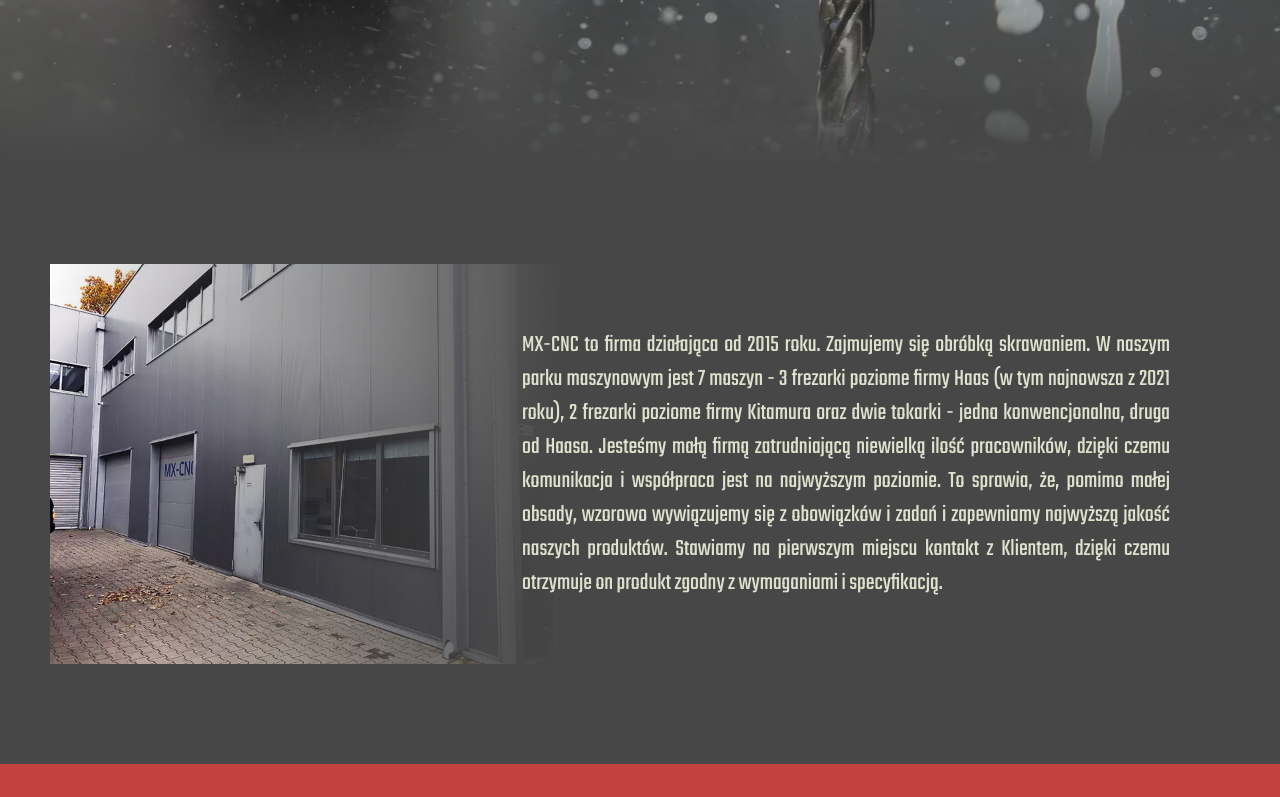
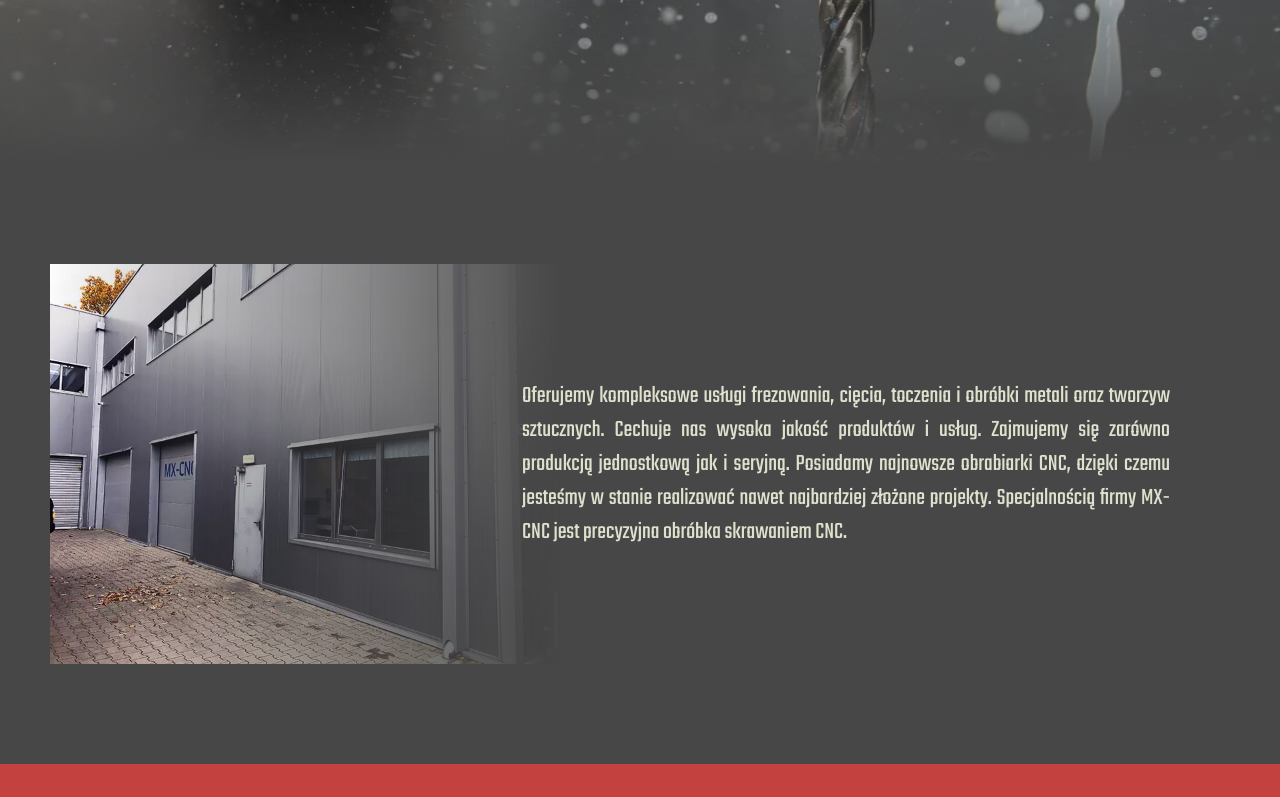
Before and after one commit to tpawelec/mxcnc, a plain HTML site: page o-nas.html in a window 1280 px wide. Shown: the part 536-1333 px from the top of the page. Drawn offline with Linux system fonts and the light colour scheme.

Commit message:
changed -about us- paragraph

```diff
--- a/o-nas.html
+++ b/o-nas.html
@@ -67,9 +67,8 @@
         </div>
         <div class="about__text">
             <p>
-                MX-CNC to firma działająca od 2015 roku. Zajmujemy się obróbką skrawaniem. W naszym parku maszynowym jest 7 maszyn - 3 frezarki poziome firmy Haas (w tym najnowsza z 2021 roku), 2 frezarki poziome firmy Kitamura oraz dwie tokarki - jedna konwencjonalna,
-                druga od Haasa. Jesteśmy małą firmą zatrudniającą niewielką ilość pracowników, dzięki czemu komunikacja i współpraca jest na najwyższym poziomie. To sprawia, że, pomimo małej obsady, wzorowo wywiązujemy się z obowiązków i zadań i zapewniamy
-                najwyższą jakość naszych produktów. Stawiamy na pierwszym miejscu kontakt z Klientem, dzięki czemu otrzymuje on produkt zgodny z wymaganiami i specyfikacją.
+                Oferujemy kompleksowe usługi frezowania, cięcia, toczenia i obróbki metali oraz tworzyw sztucznych. Cechuje nas wysoka jakość produktów i usług. Zajmujemy się zarówno produkcją jednostkową jak i seryjną. Posiadamy najnowsze obrabiarki CNC, dzięki czemu
+                jesteśmy w stanie realizować nawet najbardziej złożone projekty. Specjalnością firmy MX-CNC jest precyzyjna obróbka skrawaniem CNC.
             </p>
         </div>
     </div>
```
